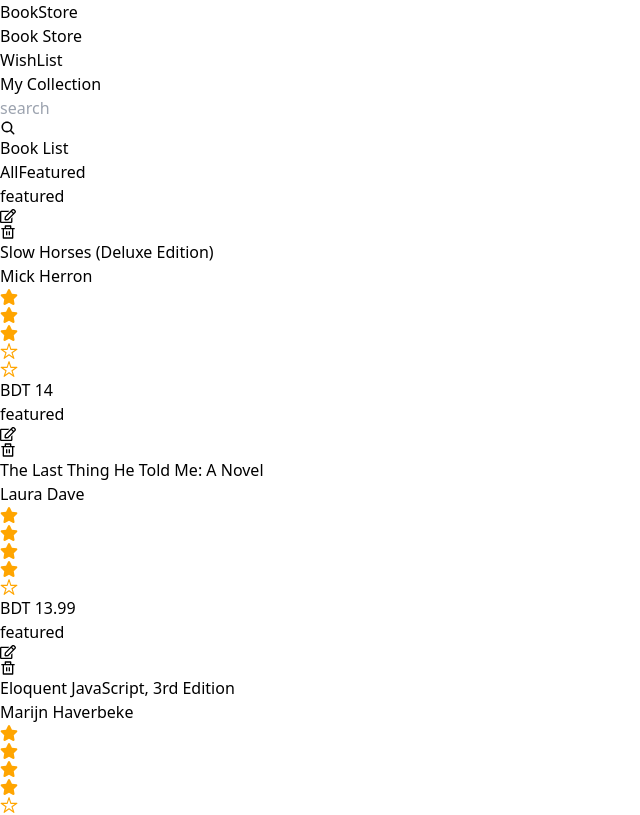
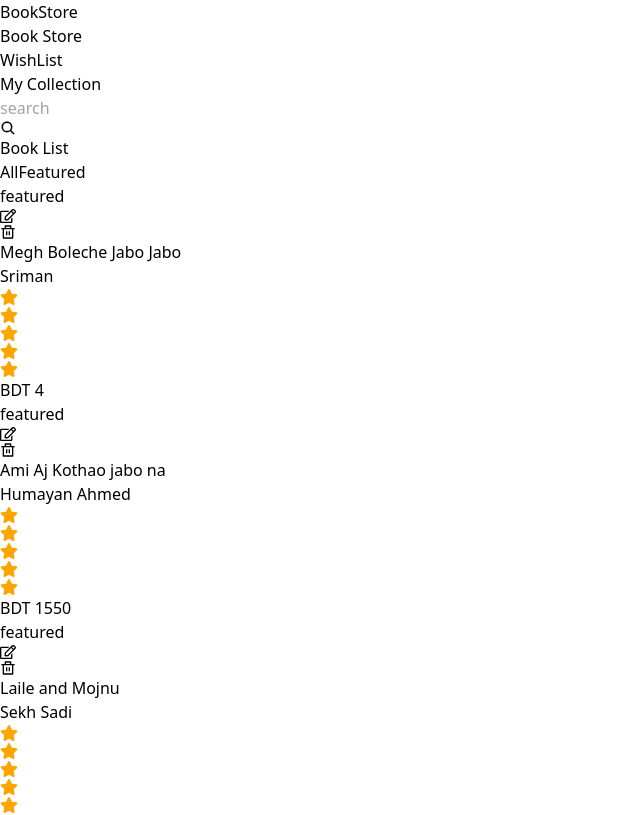
Before and after one commit to shariar-duke/book_store_react_redux, a React (Vite) app: page / in a window 1280 px wide. Shown: the top 815 px of the page, without its empty margins (0-640 px from the left). Built offline with nearby package versions, Linux system fonts and the light colour scheme; data requests are answered from the project's data file; grey boxes are pictures that could not be loaded.

Commit message:
addBook.jsx

```diff
--- a/server/db.json
+++ b/server/db.json
@@ -1,32 +1,5 @@
 {
   "books": [
-    {
-      "name": "Slow Horses (Deluxe Edition)",
-      "author": "Mick Herron",
-      "thumbnail": "https://m.media-amazon.com/images/I/51Ga5GuElyL._SX331_BO1,204,203,200_.jpg",
-      "price": 14,
-      "rating": 3,
-      "featured": false,
-      "id": 1
-    },
-    {
-      "name": "The Last Thing He Told Me: A Novel",
-      "author": "Laura Dave",
-      "thumbnail": "https://m.media-amazon.com/images/P/1501171348.01._SCLZZZZZZZ_SX500_.jpg",
-      "price": 13.99,
-      "rating": 4,
-      "featured": false,
-      "id": 2
-    },
-    {
-      "name": "Eloquent JavaScript, 3rd Edition",
-      "author": "Marijn Haverbeke",
-      "thumbnail": "https://m.media-amazon.com/images/I/51InjRPaF7L._SX377_BO1,204,203,200_.jpg",
-      "price": 23.99,
-      "rating": 4,
-      "featured": true,
-      "id": 4
-    },
     {
       "name": "Megh Boleche Jabo Jabo",
       "author": "Sriman",
@@ -35,6 +8,24 @@
       "rating": "5",
       "featured": true,
       "id": 11
+    },
+    {
+      "name": "Ami Aj Kothao jabo na",
+      "author": "Humayan Ahmed",
+      "thumbnail": "https://m.media-amazon.com/images/P/1501171348.01._SCLZZZZZZZ_SX500_.jpg",
+      "price": "1550",
+      "rating": "5",
+      "featured": false,
+      "id": 13
+    },
+    {
+      "name": "Laile and Mojnu",
+      "author": "Sekh Sadi",
+      "thumbnail": "https://m.media-amazon.com/images/P/1501171348.01._SCLZZZZZZZ_SX500_.jpg",
+      "price": "450",
+      "rating": "5",
+      "featured": false,
+      "id": 14
     }
   ]
 }
--- a/src/components/AddBook.jsx
+++ b/src/components/AddBook.jsx
@@ -1,18 +1,38 @@
-import { useState } from "react";
+/* eslint-disable react/prop-types */
+
+import { useEffect, useState } from "react";
 import { useDispatch } from "react-redux";
 import addBook from "../redux/books/thunk/addBook";
-export default function AddBook() {
-  const [state, setState] = useState({
+import updateBook from "../redux/books/thunk/editBook";
+export default function AddBook({ editBook, setEditBook }) {
+  const initialState = {
     name: "",
     author: "",
     thumbnail: "",
     price: "",
     rating: 0,
     featured: false,
-  });
+  };
+  console.log("The edit book is", editBook);
+  const [state, setState] = useState(editBook || initialState);
+  const [isEditing, setIsEditing] = useState(false);
+
+
+
+  useEffect(() => {
+    if (editBook && Object.keys(editBook).length > 0) {
+      setState(editBook);
+      setIsEditing(true);
+    } else {
+      setState(initialState);
+      setIsEditing(false);
+    }
+  }, [editBook]);
+
+  console.log("The state for editing mode is", state);
 
   const { name, author, thumbnail, price, rating, featured } = state;
-    const dispatch = useDispatch()
+  const dispatch = useDispatch();
 
   const handleChange = (e) => {
     const name = e.target.name;
@@ -22,23 +42,26 @@ export default function AddBook() {
       ...state,
       [name]: value,
     });
+
+
   };
 
   const handleSubmit = (e) => {
     e.preventDefault();
-     dispatch(addBook(state))
-    console.log("The current state is",state )
+    if (isEditing) {
+      dispatch(updateBook(state));
+    } else {
+      dispatch(addBook(state));
+    }
 
+    setState({});
   };
   return (
     <div className="max-w-[360px] rounded-md p-[20px] shadow-xl">
       <form onSubmit={handleSubmit}>
         <p className="text-center font-bold text-[20px]"> Add New Book </p>
         <div className="mt-[20px]">
-          <label
-            htmlFor="name"
-            className="block text-gray-600 font-bold mb-2"
-          >
+          <label htmlFor="name" className="block text-gray-600 font-bold mb-2">
             Book Name
           </label>
           <input
@@ -46,7 +69,7 @@ export default function AddBook() {
             onChange={handleChange}
             type="text"
             name="name"
-            value={name}
+            value={name ?? ""}
             id="name"
             className="px-3 py-1 border border-gray-300 rounded focus:outline-none focus:border-black-500 w-full"
           />
@@ -64,7 +87,7 @@ export default function AddBook() {
             onChange={handleChange}
             type="text"
             name="author"
-            value={author}
+            value={author ?? ""}
             id="author"
             className="px-3 py-1 border border-gray-300 rounded focus:outline-none focus:border-black-500 w-full"
           />
@@ -83,7 +106,7 @@ export default function AddBook() {
             type="text"
             name="thumbnail"
             id="thumbnail"
-            value={thumbnail}
+            value={thumbnail ?? ""}
             className="px-3 py-1 border border-gray-300 rounded focus:outline-none focus:border-black-500 w-full"
           />
         </div>
@@ -102,7 +125,7 @@ export default function AddBook() {
               type="number"
               name="price"
               id="price"
-              value={price}
+              value={price ?? ""}
               className="px-3 py-1 border border-gray-300 rounded focus:outline-none focus:border-black-500 w-full"
             />
           </div>
@@ -119,7 +142,7 @@ export default function AddBook() {
               type="number"
               name="rating"
               max={5}
-              value={rating}
+              value={rating ?? ""}
               id="rating"
               className="px-3 py-1 border border-gray-300 rounded focus:outline-none focus:border-black-500 w-full"
             />
@@ -132,7 +155,7 @@ export default function AddBook() {
             type="checkbox"
             id="featured"
             name="featured"
-            checked={featured}
+            checked={featured ?? ""}
             onChange={handleChange}
           />
           <label
@@ -149,7 +172,7 @@ export default function AddBook() {
             disabled={false}
             className=" w-full text-white text-[14px] font-bold text-lg mt-[8px] bg-orange-400 hover:bg-orange-500 active:bg-black px-[30px] py-[4px] rounded-md shadow-md cursor-pointer transition-all duration-200"
           >
-            Add Product
+            {isEditing ? "Edit Product" : "Add Product"}
           </button>
         </div>
       </form>
```
